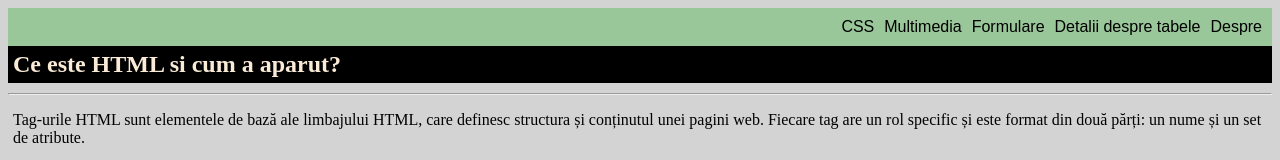
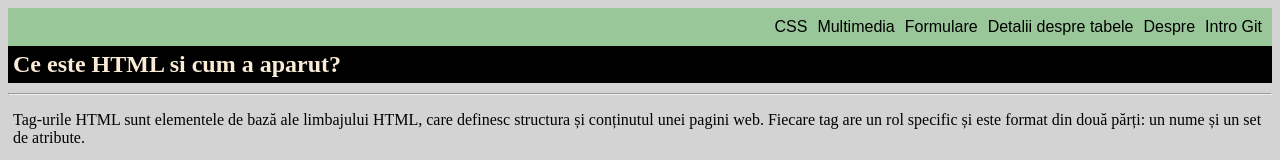
Before and after one commit to Gab-bit97/HTML-CSS, a plain HTML site: page index.html in a window 1280 px wide. Shown: the top 160 px of the page. Drawn offline with Linux system fonts and the light colour scheme.

Commit message:
HTML page

```diff
--- a/index.html
+++ b/index.html
@@ -6,6 +6,7 @@
   </head>
   <body class="body">
     <ul class="navbar">
+      <a style="text-decoration: none" href="IntroGit.html">Intro Git</a>
       <a style="text-decoration: none" href="despre.html">Despre</a>
       <a style="text-decoration: none" href="tabele.html"
         >Detalii despre tabele</a
```
